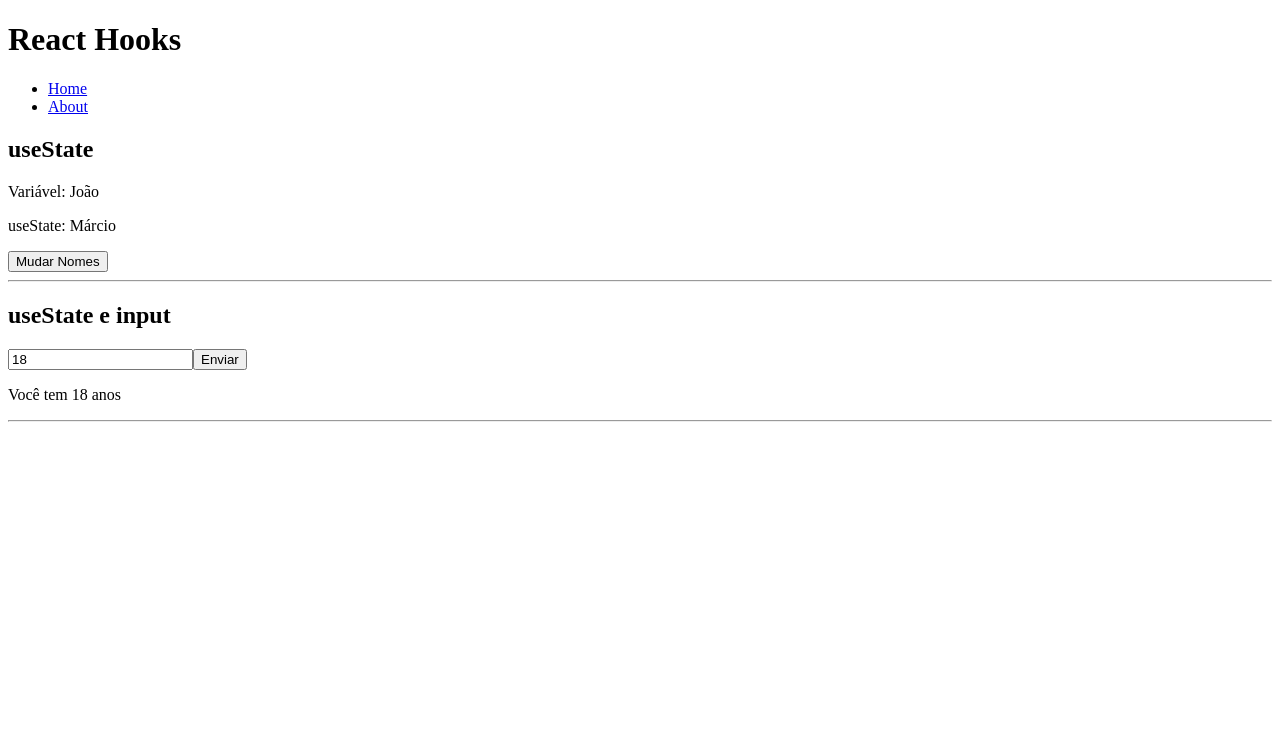
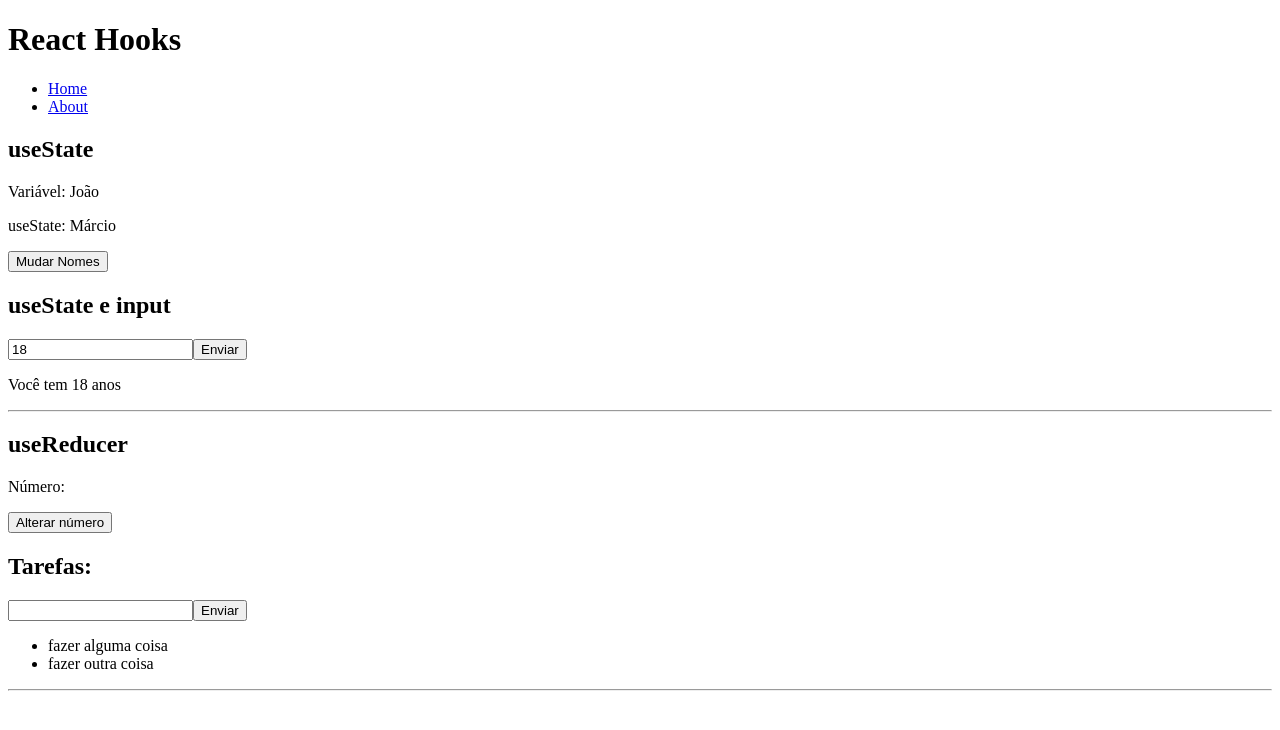
Before and after one commit to henriquefantin/praticas-react, a React (Vite) app in the folder react_hooks/: page / in a window 1280 px wide. Shown: the top 730 px of the page. Built offline with nearby package versions, Linux system fonts and the light colour scheme.

Commit message:
feat(HookUseReducer): adiciona funcionalidade

```diff
--- /dev/null
+++ b/react_hooks/src/components/HookUseReducer.jsx
@@ -0,0 +1,69 @@
+import { useReducer, useState } from "react";
+
+const HookUseReducer = () => {
+    // 1 - começando com p useReducer
+    const [number, dispatch] = useReducer((state, action) => {
+        return Math.random(state);
+    });
+
+    // 2 - useReducer complexo
+    const initialTasks = [
+        { id: 1, text: 'fazer alguma coisa' },
+        { id: 2, text: 'fazer outra coisa' },
+    ];
+    const [taskText, setTaskText] = useState('');
+
+    const taskReducer = (state, action) => {
+        switch (action.type) {
+            case 'ADD':
+                const newTask = {
+                    id: Math.random(),
+                    text: taskText,
+                }
+                setTaskText('');
+
+                return [...state, newTask];
+            case 'DELETE':
+                return state.filter((task) => task.id !== action.id);
+            default:
+                return state;
+        }
+    };
+
+    const [tasks, dispatchTasks] = useReducer(taskReducer, initialTasks);
+
+    const handleSubmit = (e) => {
+        e.preventDefault();
+
+        dispatchTasks({ type: 'ADD' });
+    }
+
+    const removeTask = (id) => {
+        dispatchTasks({ type: 'DELETE', id})
+    }
+
+    return (
+        <div>
+            <h2>useReducer</h2>
+            <p>Número: {number}</p>
+            <button onClick={dispatch}>Alterar número</button>
+            <h2>Tarefas:</h2>
+            <form onSubmit={handleSubmit}>
+                <input
+                    type="text"
+                    onChange={(e) => setTaskText(e.target.value)}
+                    value={taskText}
+                />
+                <input type="submit" value="Enviar" />
+            </form>
+            <ul>
+                {tasks.map((task) => (
+                    <li key={task.id} onDoubleClick={() => removeTask(task.id)}>{task.text}</li>
+                ))}
+            </ul>
+            <hr />
+        </div>
+    )
+}
+
+export default HookUseReducer
--- a/react_hooks/src/components/HookUseState.jsx
+++ b/react_hooks/src/components/HookUseState.jsx
@@ -20,7 +20,6 @@
         console.log(age);
     }
 
-
     return (
         <div>
             {/* 1- useState */}
@@ -28,8 +27,7 @@
             <p>Variável: {userName}</p>
             <p>useState: {name} </p>
             <button onClick={changeNames}>Mudar Nomes</button>
-            <hr />
-            {/* useState input */}
+            {/* 2 - useState input */}
             <h2>useState e input</h2>
             <form onSubmit={handleSubmit}>
                 <input
--- a/react_hooks/src/index.css
+++ b/react_hooks/src/index.css
@@ -0,0 +1,3 @@
+body {
+    padding-bottom: 500px;
+}
--- a/react_hooks/src/pages/Home.jsx
+++ b/react_hooks/src/pages/Home.jsx
@@ -1,9 +1,11 @@
+import HookUseReducer from "../components/HookUseReducer"
 import HookUseState from "../components/HookUseState"
 
 const Home = () => {
     return (
         <div>
             <HookUseState />
+            <HookUseReducer />
         </div>
     )
 }
```
